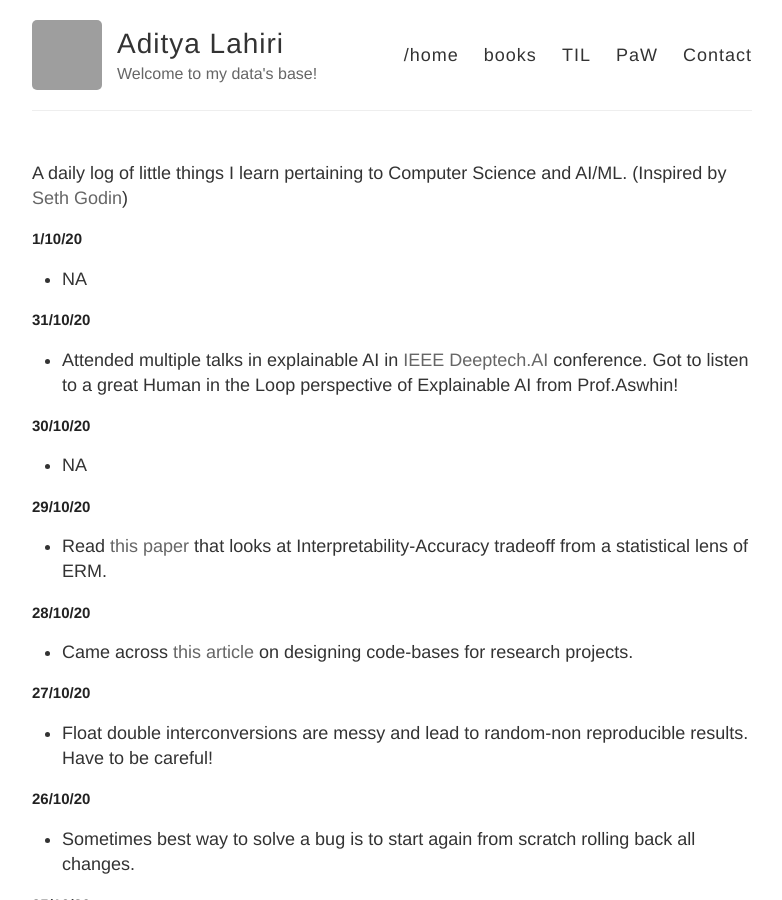
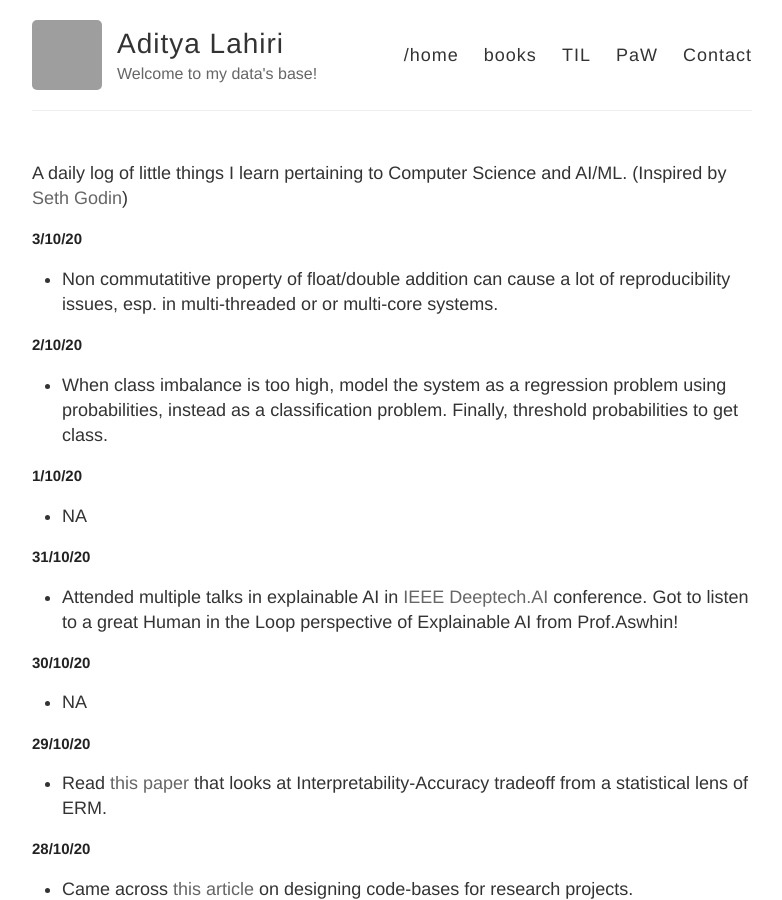
Before and after one commit to adityalahiri/adityalahiri.github.io, a Jekyll site: the page built from TIL.md, in a window 1280 px wide and 900 px high. Shown: the whole window, without its empty margins (248-1030 px from the left). Built offline with Jekyll 4.4.1, drawn with Linux system fonts in a browser that asks for light colours; our own code applies the rules of GitHub Pages for plain Markdown files; grey boxes are pictures that could not be loaded.

Commit message:
Update for 2/11 and 3/11

```diff
--- a/TIL.md
+++ b/TIL.md
@@ -1,5 +1,13 @@
 A daily log of little things I learn pertaining to Computer Science and AI/ML.
 (Inspired by [Seth Godin](https://seths.blog/))
+
+## 3/10/20
+
+* Non commutatitive property of float/double addition can cause a lot of reproducibility issues, esp. in multi-threaded or or multi-core systems.
+
+## 2/10/20
+
+* When class imbalance is too high, model the system as a regression problem using probabilities, instead as a classification problem. Finally, threshold probabilities to get class.
 
 ## 1/10/20
 
```
